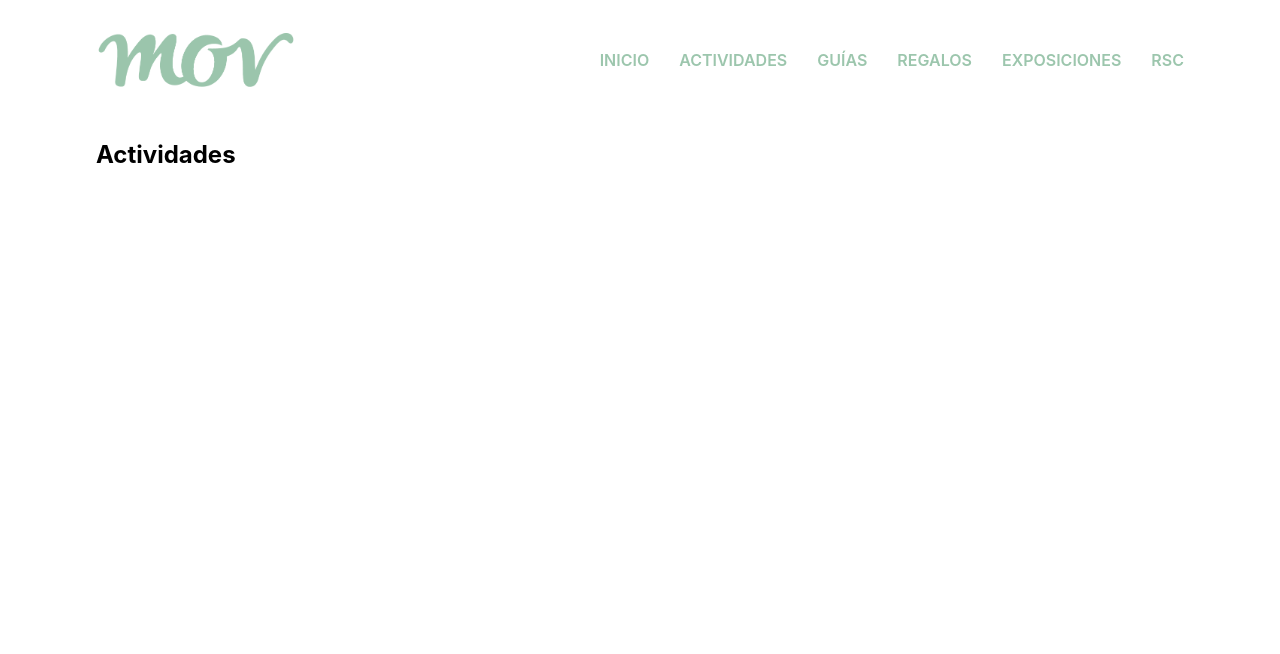
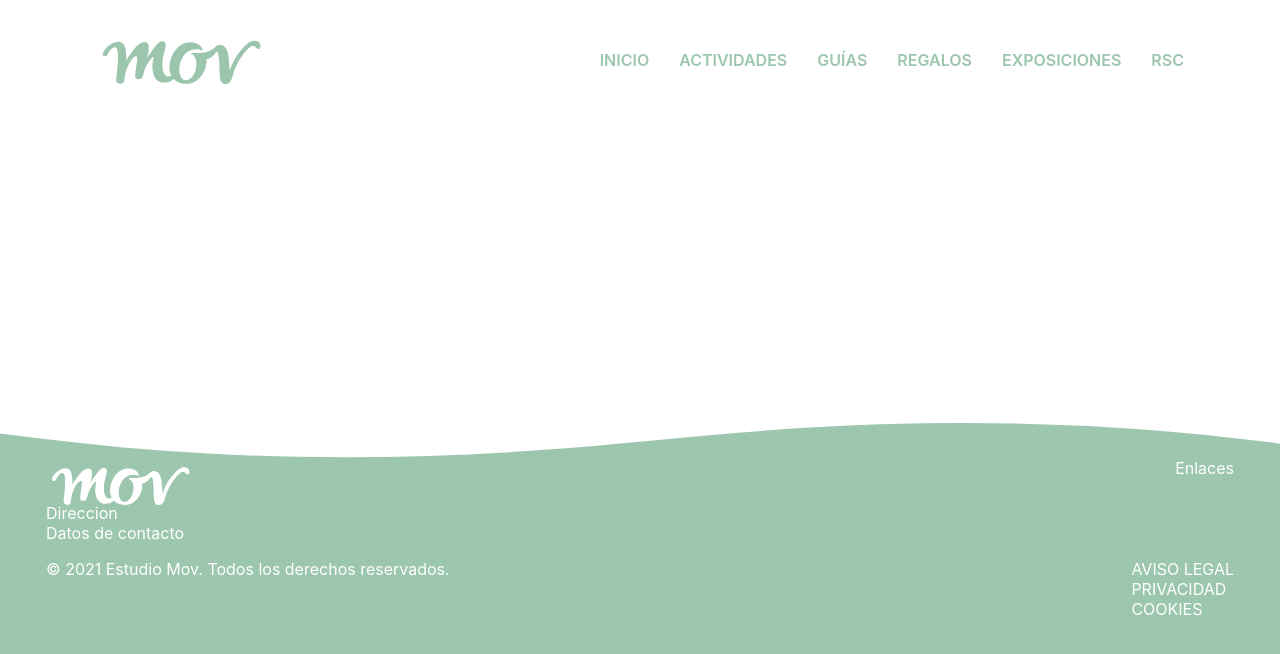
Before and after one commit to adifox/mov, a Next.js app: page /actividades in a window 1280 px wide. Shown: the top 654 px of the page. Built offline with nearby package versions, Linux system fonts and the light colour scheme; a web font is replaced by a local one.

Commit message:
added svg logo and basic footer structure

```diff
--- a/components/footer/footer.module.css
+++ b/components/footer/footer.module.css
@@ -0,0 +1,83 @@
+.footer {
+  position: absolute;
+  background-color: #9cc6ad;
+  width: 100%;
+  height: 400px;
+  color: white;
+  bottom: 0;
+}
+.customShapeDividerTop {
+  margin-top: -5px;
+  transform: rotate(180deg);
+}
+.customShapeDividerTop svg {
+  position: relative;
+  display: block;
+  width: calc(141% + 1.3px);
+  height: 63px;
+}
+.white {
+  fill: #fff;
+}
+.mainBody {
+  display: flex;
+  flex-direction: column;
+  max-height: 250px;
+  justify-content: space-between;
+  max-width: 1200px;
+  margin: 0 auto;
+  padding: 0 6px;
+}
+.logoSection {
+  display: flex;
+  flex-direction: column;
+}
+.logoWrapper {
+  position: relative;
+  height: 45px;
+  width: 150px;
+}
+.bottom {
+  display: flex;
+  flex-direction: column;
+  justify-content: space-between;
+  max-width: 1200px;
+  margin: 0 auto;
+  padding: 0 6px;
+}
+.legalLinkWrapper {
+  display: flex;
+}
+.legalLinks {
+  display: flex;
+  flex-direction: column;
+  padding: 0;
+}
+.legalLinks li {
+  list-style: none;
+}
+.copyWright {
+  display: flex;
+}
+/* .links li {
+  margin-left: 30px;
+} */
+
+@media (min-width: 576px) {
+}
+@media (min-width: 768px) {
+  .mainBody,
+  .bottom {
+    flex-direction: row;
+  }
+  .links > li:first-of-type {
+    list-style: none;
+  }
+  .links li {
+    margin-left: 30px;
+  }
+}
+@media (min-width: 992px) {
+}
+@media (min-width: 1200px) {
+}
--- a/components/footer/index.js
+++ b/components/footer/index.js
@@ -0,0 +1,53 @@
+import Link from 'next/link'
+import { Logo } from '../ui-components/logo'
+import { footerSVG, logoSVG } from '../ui-components/svg'
+import styles from './footer.module.css'
+
+const {
+  footer,
+  customShapeDividerTop,
+  mainBody,
+  bottom,
+  legalLinks,
+  logoSection,
+  logoWrapper,
+  white,
+  legalLinkWrapper,
+  copyWright,
+} = styles
+
+export const Footer = () => (
+  <footer className={footer}>
+    <div className={customShapeDividerTop}>{footerSVG(white)}</div>
+    <div className={mainBody}>
+      <div className={logoSection}>
+        <div className={logoWrapper}>
+          <Link href='/'>
+            <a>{logoSVG(white)}</a>
+          </Link>
+        </div>
+        <div>Direccion</div>
+        <div>Datos de contacto</div>
+      </div>
+      <div>Enlaces</div>
+    </div>
+    <div className={bottom}>
+      <div className={copyWright}>
+        <p>&copy; 2021 Estudio Mov. Todos los derechos reservados.</p>
+      </div>
+      <div className={legalLinkWrapper}>
+        <ul className={legalLinks}>
+          <li>
+            <a>AVISO LEGAL</a>
+          </li>
+          <li>
+            <a>PRIVACIDAD</a>
+          </li>
+          <li>
+            <a>COOKIES</a>
+          </li>
+        </ul>
+      </div>
+    </div>
+  </footer>
+)
--- a/components/header/header.module.css
+++ b/components/header/header.module.css
@@ -15,7 +15,7 @@
 }
 .headerContainer {
   width: 100vw;
-  padding: 0 8px;
+  padding: 0 6px;
   max-width: 1200px;
   display: flex;
   justify-content: space-between;
@@ -23,9 +23,16 @@
   margin: 0 auto;
 }
 .logoWrapper {
+  display: flex;
   position: relative;
   height: 45px;
   width: 150px;
+}
+.logoWrapper a {
+  display: flex;
+}
+.green {
+  fill: #9bc5ac;
 }
 .navSection {
   display: none;
@@ -50,11 +57,13 @@
 }
 .menuButton i {
   font-size: 30px;
+  margin-right: 7px;
 }
 .headerModal,
 .closeHeaderModal {
   position: fixed;
   width: 100vw;
+  height: 100vh;
   z-index: 1;
   color: #9cc6ad;
   background-color: #fff;
@@ -162,9 +171,9 @@
   .menuButton {
     display: none;
   }
-  .logoWrapper {
+  /* .logoWrapper {
     padding: 24px 0;
-  }
+  } */
   .logoWrapper {
     height: 60px;
     width: 200px;
--- a/components/header/index.js
+++ b/components/header/index.js
@@ -2,8 +2,8 @@ import { useState } from 'react'
 import Link from 'next/link'
 
 // Components
-import { Logo } from '../ui-components/logo'
 import { Modal } from '../ui-components/modal'
+import { logoSVG } from '../ui-components/svg'
 // Styles
 import styles from './header.module.css'
 
@@ -13,8 +13,6 @@ const {
   closeHeaderModal,
   mobileLinks,
   closeMobileLinks,
-  modalBackground,
-  closeModalBackground,
   headerWrapper,
   headerWrapperOpen,
   headerContainer,
@@ -23,15 +21,13 @@ const {
   ulStyle,
   menuButton,
   mobileMenu,
+  green,
 } = styles
 
-const Header = () => {
+export const Header = () => {
   const [isMenuOpen, setMenuOpen] = useState(false)
   const modalStyle = isMenuOpen ? headerModal : closeHeaderModal
   const mobileNavItems = isMenuOpen ? mobileLinks : closeMobileLinks
-  const modalBackgroundStyles = isMenuOpen
-    ? modalBackground
-    : closeModalBackground
   const headerWrapperStyles = isMenuOpen ? headerWrapperOpen : headerWrapper
 
   return (
@@ -40,9 +36,7 @@ const Header = () => {
         <div className={headerContainer}>
           <div className={logoWrapper}>
             <Link href='/'>
-              <a>
-                <Logo />
-              </a>
+              <a>{logoSVG(green)}</a>
             </Link>
           </div>
           <nav className={navSection}>
@@ -79,10 +73,6 @@ const Header = () => {
           </button>
         </div>
       </header>
-      <div
-        className={modalBackgroundStyles}
-        onClick={() => setMenuOpen(!isMenuOpen)}
-      ></div>
       <Modal
         className={modalStyle}
         onClickHandler={() => setMenuOpen(!isMenuOpen)}
@@ -113,5 +103,3 @@ const Header = () => {
     </>
   )
 }
-
-export default Header
--- a/components/layout/index.js
+++ b/components/layout/index.js
@@ -1,8 +1,8 @@
 import Head from 'next/head'
 
 // Components
-import Header from '../header'
-// import Footer from '../footer'
+import { Header } from '../header'
+import { Footer } from '../footer'
 
 // Styles
 import styles from './layout.module.css'
@@ -17,7 +17,7 @@ export const Layout = ({ children }) => {
       </Head>
       <Header />
       <div className={main}>{children}</div>
-      {/* <Footer /> */}
+      <Footer />
     </>
   )
 }
--- /dev/null
+++ b/components/ui-components/svg/index.js
@@ -0,0 +1,48 @@
+export const footerSVG = (shapeFill) => (
+  <svg
+    data-name='Layer 1'
+    xmlns='http://www.w3.org/2000/svg'
+    viewBox='0 0 1200 120'
+    preserveAspectRatio='none'
+  >
+    <path
+      d='M985.66,92.83C906.67,72,823.78,31,743.84,14.19c-82.26-17.34-168.06-16.33-250.45.39-57.84,11.73-114,31.07-172,41.86A600.21,600.21,0,0,1,0,27.35V120H1200V95.8C1132.19,118.92,1055.71,111.31,985.66,92.83Z'
+      className={shapeFill}
+    ></path>
+  </svg>
+)
+export const logoSVG = (color) => (
+  <svg
+    version='1.1'
+    id='Capa_1'
+    xmlns='http://www.w3.org/2000/svg'
+    x='0px'
+    y='0px'
+    viewBox='0 0 179.5 62.6'
+    xmlSpace='preserve'
+  >
+    <path
+      className={color}
+      d='M153.2,26c6.8-8.9,9.5-10.2,12.5-8.8c1.6,0.8,2.3,3,4.4,2.5c1.3-0.5,2.3-2.8,1-5.5c-0.1-0.2-0.2-0.3-0.3-0.5
+	c0,0,0,0,0,0c0,0,0,0-0.1-0.1c-1.1-1.7-2.9-2.5-5.1-2.5c0,0,0,0,0,0c0,0,0,0-0.1,0h0c-0.1,0-0.2,0-0.3,0c-0.2,0-0.5,0-0.7,0.1
+	c-0.1,0-0.2,0-0.3,0c-0.3,0-0.5,0.1-0.8,0.2c0,0-0.1,0-0.1,0c-0.9,0.2-1.9,0.6-2.8,1.1c-2.6,1.3-5.8,4.6-8.1,7.2
+	c-0.9,1.1-1.9,2.2-2.8,3.4c-0.3,0.4-0.5,0.6-0.5,0.6h0c-3.9,5.3-7.4,11.8-9.7,18.7c-0.2-1.7-0.3-3.8-0.4-6.1
+	c-0.4-8.8-0.9-20.8-10.4-20.8c-1.8,0-2.8,1.1-4.1,2.3c-3.2,2.9-7.2,5.3-13.4,5.9c-6.2,0.6-9.6,0.4-11.3,0.3l-0.8,1l0.9,0.4
+	c3.1,1.3,4.9,4.9,4.9,9.9c0,8.1-4.6,17.2-10.7,17.2c-5.2,0-7.1-6-7.1-11.2c0-8.8,5.4-21.3,17.4-21.3c2,0,4.4,0.2,6.7,1.6
+	c0,0,0.2-0.9-0.3-2.2c-1.1-3.1-4.6-6.2-11.7-6.7c-5.8-0.4-11.9,2.7-16.3,8.3c-3.9,5-6.2,11.6-6.2,17.7c0,3.3,0.7,6.4,2,8.9
+	c-1.1,0.5-2.2,0.8-3.2,0.8c-3.9,0-6.2-5.9-6.2-11.4c0-4,0.6-9,2-13.5c0,0,0,0.1,0,0.1s0,0,0-0.1c0.3-1.1,1.7-5.8,1.5-8.4
+	c-0.3-3.9-4.6-4.9-9.2,0.1c-1.8,1.9-3.4,4-4.7,5.9c-2.5,3.3-5.1,7-6.3,8.8c0.5-1,1.9-5.5,2.2-7c0.3-1.5,0.4-3,0.4-4.4
+	c0-1.4-0.3-2.6-0.7-3.6c-0.3-0.9-0.9-1.5-1.6-1.8c-2.3-1.5-6.3-0.6-10.5,3.9c-2.3,2.4-4.3,5-6,7.4c-1,1.2-2.1,2.8-3.3,5
+	c-0.9,1.4-1.4,2.4-1.6,2.8c0.2-2.9,0.2-6.5-0.1-9.3c-0.7-7.5-3.6-11-8.6-10.6C16.6,12.8,9.6,18.2,7.4,24c-1.5,4.1,3.2,4.6,4.8,1.3
+	c2.6-5.1,5.1-7,7.2-7.3c2.5-0.3,3.1,3.4,3.3,5.5c0.7,7.7-0.8,20.9-1.5,26.5c-0.1,0.8-0.2,1.5-0.2,1.9c0,1,0.2,1.9,0.7,2.6
+	c0.5,0.5,1.2,1,2.1,1.3c0.7,0.2,1.5,0.3,2.4,0.3c4.4,0,2.4-3.8,5.2-13.3c2.3-7.8,5.4-11.8,7.4-13.7c0,0,0.1-0.1,0.1-0.1
+	C39,29,39,29,39,29c0.2-0.2,0.4-0.3,0.5-0.5c0,0,0,0,0.1-0.1c0.2-0.1,0.4-0.3,0.5-0.4c0.4-0.3,0.8-0.5,1.1-0.6
+	c1.2-0.4,2.1,0.7,1.7,4.1c-0.1,1.2-0.3,2.6-0.6,4.3c-0.3,2.1-0.6,4.2-0.9,6.6c-0.3,2.9-0.6,4.8-0.4,6.3c0,0.1,0,0.2,0,0.3
+	c0.4,2,1.7,2.4,3.7,2.3c2.7-0.1,3.4-0.4,5.5-8c1.5-5.6,4.6-9.9,6.3-12c0-0.1,0.1-0.1,0.1-0.2c0.3-0.4,0.8-0.9,1.2-1.4
+	c2.4-2.9,2.7-1.7,2,0.9c-0.8,2.7-1.3,7.2-0.7,11.4c0,0,0,0.1,0,0.2c1.3,8.5,5.5,12.7,12.4,12.7c3.5,0,7.3-1.5,9.6-3.9
+	c3.1,3.4,7.8,5.2,13.5,5.2c12.2,0,20.7-12.6,20.7-23.9c0-0.5,0-1-0.1-1.5c5.8-1.8,7.9-4.7,9.2-6.5c0.7-1,1.1-1.5,1.6-1.5
+	c2.6,0,2.9,14.7,3.1,22.6c0,1.4,0.1,2.4,0.2,3.6c0.2,5.1,2.7,7.3,5.4,7.3c2.8,0,5.6-0.9,7.3-6.5c0.9-2.8,1.2-3.9,1.8-6
+	C144.8,40.8,147.5,33.6,153.2,26z'
+    />
+  </svg>
+)
```
Also changed, not shown: pages/index.js (+4 -62 lines).
